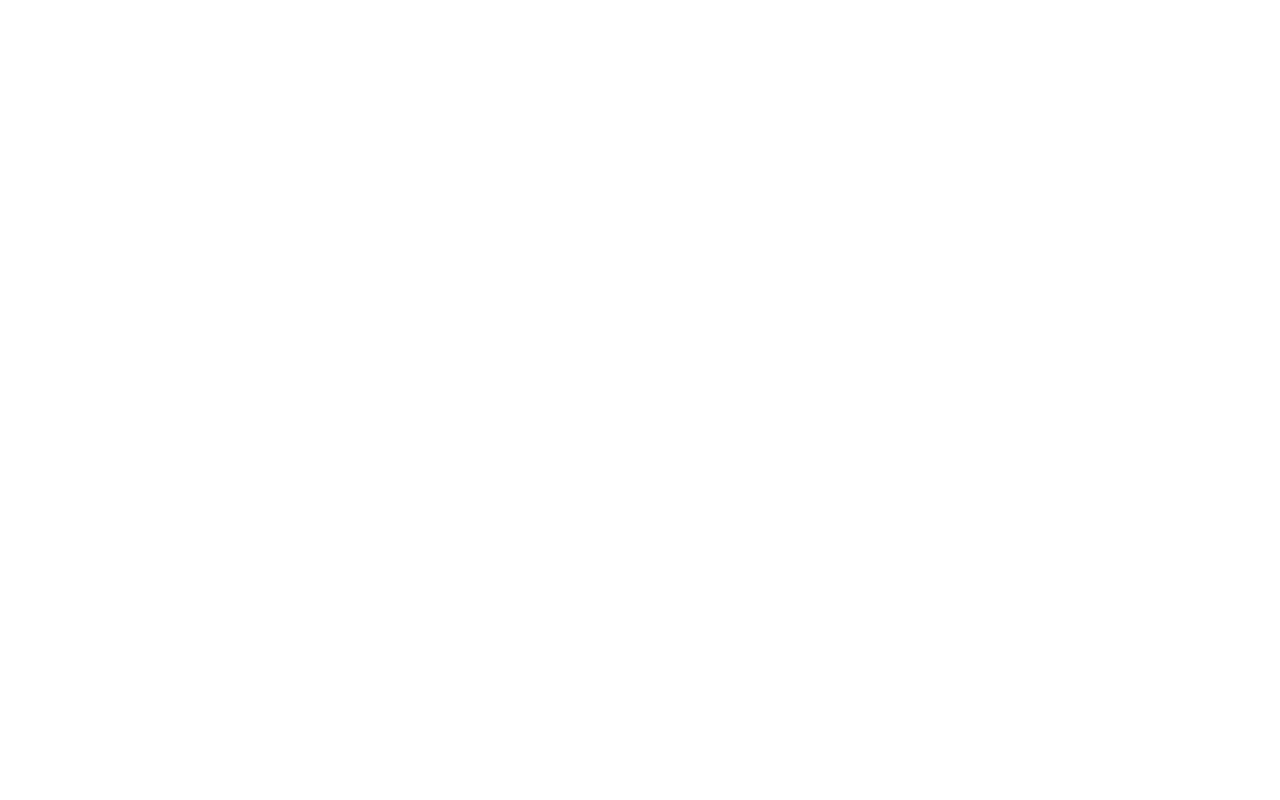
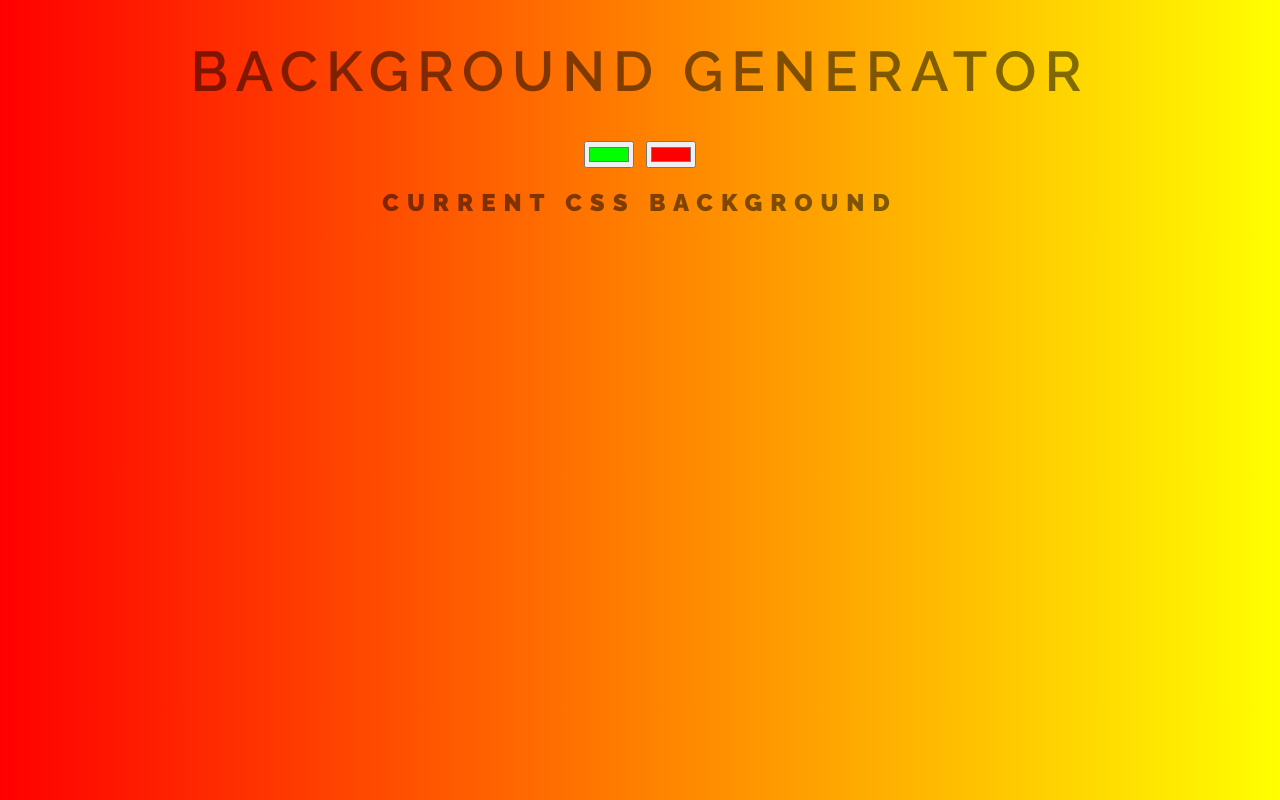
Before and after one commit to Zeztron/background-generator, a plain HTML site: page index.html in a window 1280 px wide. Drawn offline with Linux system fonts and the light colour scheme.

Commit message:
Added styles

```diff
--- a/index.html
+++ b/index.html
@@ -4,11 +4,16 @@
     <meta charset="UTF-8">
     <meta name="viewport" content="width=device-width, initial-scale=1.0">
     <meta http-equiv="X-UA-Compatible" content="ie=edge">
+    <link href="https://fonts.googleapis.com/css?family=Raleway:400,600,900" rel="stylesheet">
     <link rel="stylesheet" href="style.css">
-    <title>Background Generator</title>
+    <title>Background Gradient Generator</title>
 </head>
 <body>
-
+    <h1>Background Generator</h1>
+    <input type="color" name="color1" value="#00ff00">
+    <input type="color" name="color2" value="#ff0000">
+    <h2>Current CSS Background</h2>
+    <h3></h3>
     <script src="app.js"></script>
 </body>
 </html>
--- a/style.css
+++ b/style.css
@@ -0,0 +1,22 @@
+body {
+    font-family: "Raleway", sans-serif;
+    color: rgba(0, 0, 0, 0.5);
+    text-align: center;
+    text-transform: uppercase;
+    letter-spacing: .5em;
+    top: 15%;
+    background: linear-gradient(to right, red, yellow);
+}
+
+h1 {
+    font-weight: 600;
+    font-size: 3.5em;
+    width: 100%;
+}
+
+h3 {
+    font-weight: 900;
+    letter-spacing: 0.1em;
+    text-transform: none;
+    font-size: 1em;
+}
```
